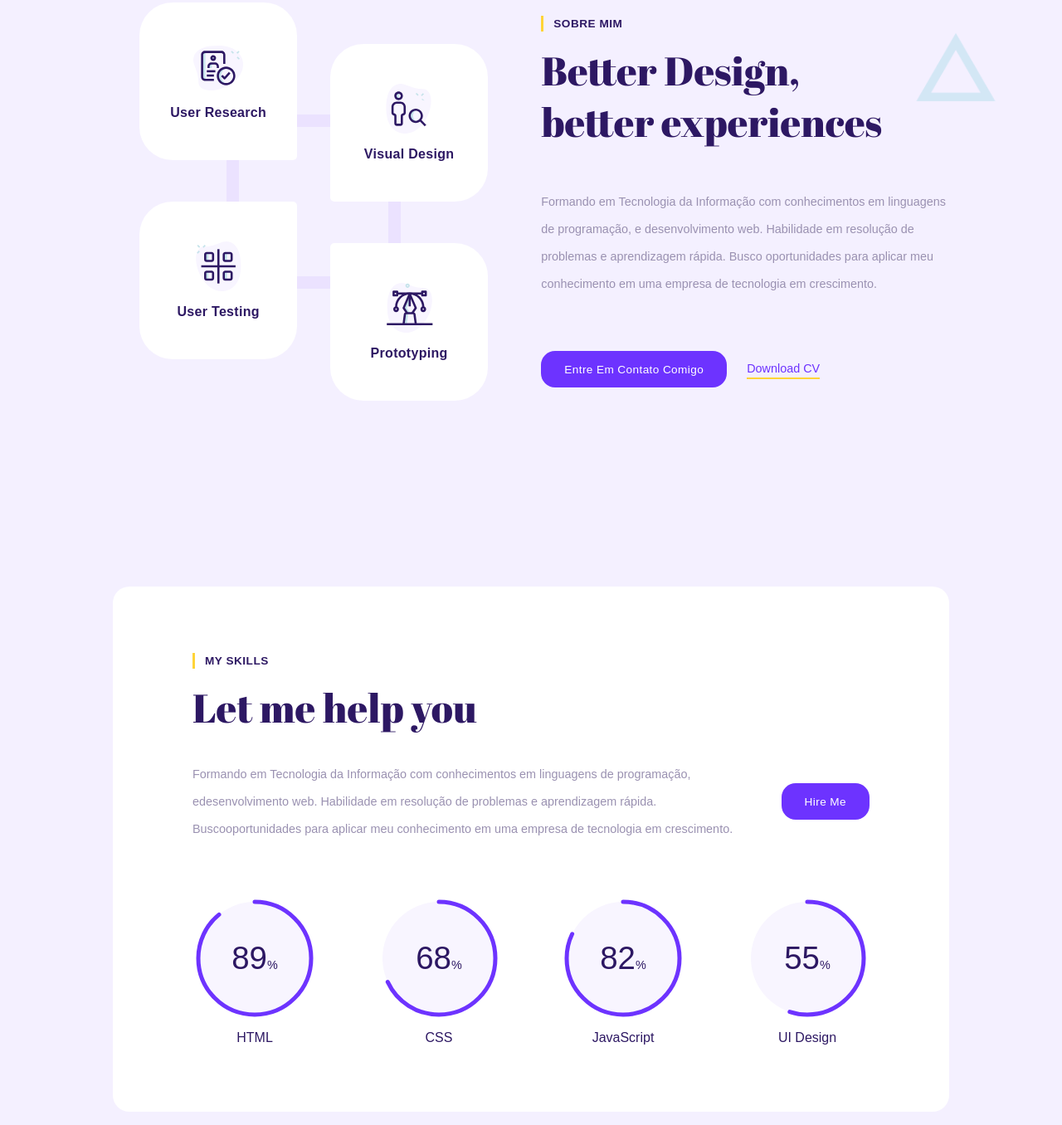
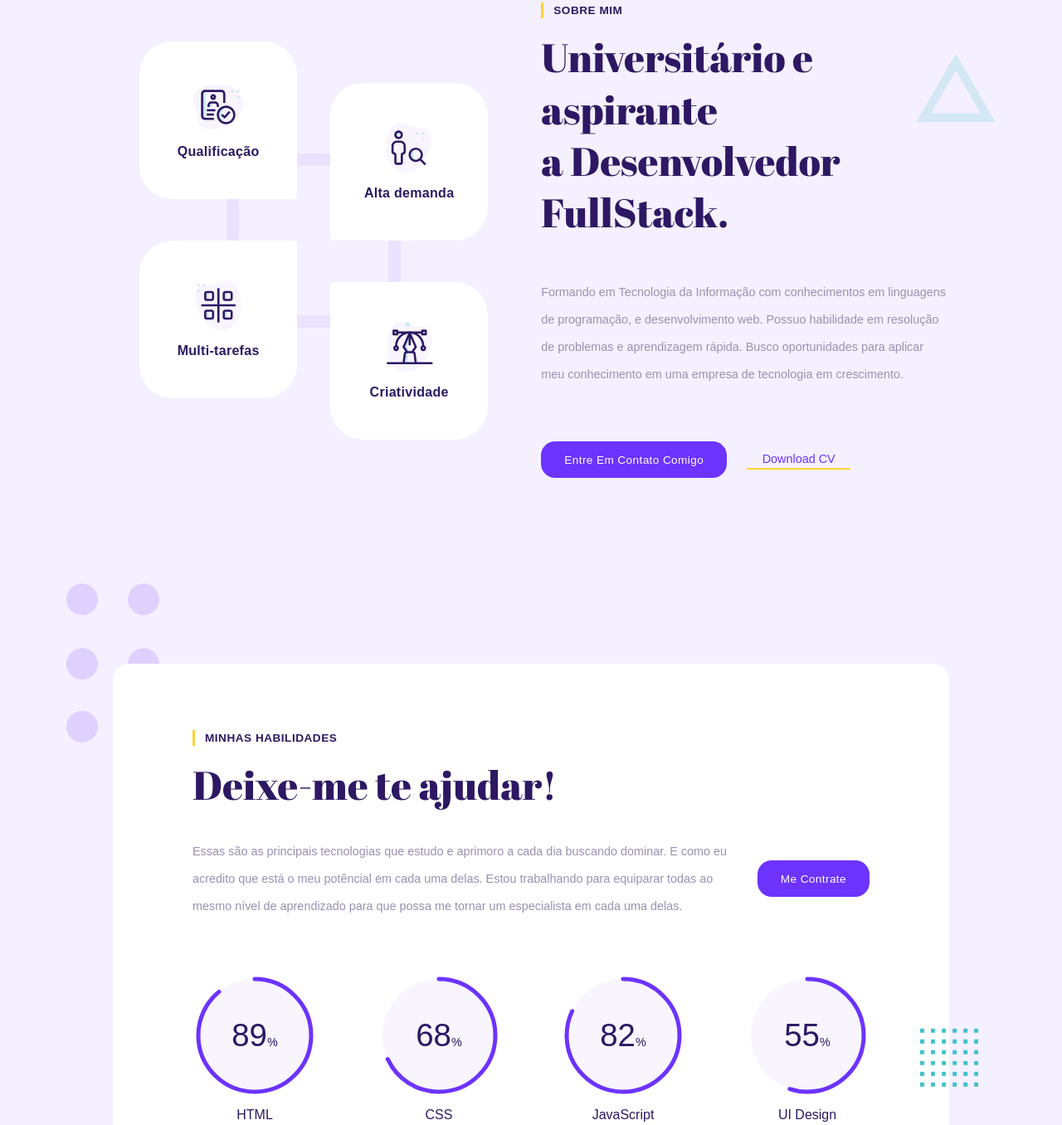
Before and after one commit to samuelalvesdev/portfolio, a plain HTML site: page index.html in a window 1280 px wide. Shown: the part 949-2305 px from the top of the page at 83% size. Drawn offline with nearby package versions, Linux system fonts and the light colour scheme.

Commit message:
atualizações do projeto

```diff
--- a/index.html
+++ b/index.html
@@ -43,7 +43,7 @@
             <img src="./assets/square1.png" class="shape square" alt="">
             <div class="container">
                 <div class="showcase-info">
-                    <h3 class="sub-heading">Dev Frontend</h3>
+                    <h3 class="sub-heading">Dev FullStack</h3>
                     <h1 class="heading">Samuel Alves</h1>
                     <p class="text">Aqui você encontra meu material. Vamos trabalhar juntos!
                     </p>
@@ -153,7 +153,7 @@
                 </path>
               </g>
                         </svg>
-                        <h3>User Research</h3>
+                        <h3>Qualificação</h3>
                     </div>
                     <div class="about-card">
                         <svg class="icon" xmlns="http://www.w3.org/2000/svg" xmlns:xlink="http://www.w3.org/1999/xlink"
@@ -220,7 +220,7 @@
                           <path d="M356.28,376.31l15.59-15.59l60.68,60.68l-15.59,15.59L356.28,376.31z"></path>
                         </g>
                         </svg>
-                      <h3>Visual Design</h3>
+                      <h3>Alta demanda</h3>
                     </div>
                     <div class="about-card">
                         <svg class="icon" xmlns="http://www.w3.org/2000/svg" xmlns:xlink="http://www.w3.org/1999/xlink"
@@ -307,7 +307,7 @@
                 </path>
               </g>
                         </svg>
-                        <h3>User Testing</h3>
+                        <h3>Multi-tarefas</h3>
                     </div>
                     <div class="about-card">
                         <svg class="icon" xmlns="http://www.w3.org/2000/svg" xmlns:xlink="http://www.w3.org/1999/xlink"
@@ -371,13 +371,13 @@
               </path>
               <path class="st2" d="M27.63,414.02H498v22.05H27.63V414.02z"></path>
                         </svg>
-                        <h3>Prototyping</h3>
+                        <h3>Criatividade</h3>
                     </div>
                 </div>
                     <div class="about-info">
                         <h3 class="sub-heading">Sobre mim</h3>
-                    <h1 class="heading">Better Design,<br>better experiences</h1>
-                    <p class="text">Formando em Tecnologia da Informação com conhecimentos em linguagens de programação, e desenvolvimento web. Habilidade em resolução de problemas e aprendizagem rápida. Busco oportunidades para aplicar meu conhecimento em uma empresa de tecnologia em crescimento.
+                    <h1 class="heading">Universitário e aspirante<br>a Desenvolvedor FullStack.</h1>
+                    <p class="text">Formando em Tecnologia da Informação com conhecimentos em linguagens de programação, e desenvolvimento web. Possuo habilidade em resolução de problemas e aprendizagem rápida. Busco oportunidades para aplicar meu conhecimento em uma empresa de tecnologia em crescimento.
                     </p>
                     <div class="cta">
                         <a href="mailto:samuel.alvessouza@ufrpe.br" class="btn">Entre em contato Comigo</a>
@@ -392,13 +392,13 @@
             <div class="container">
                 <div class="skills-box">
                     <div class="box-heading">
-                        <h3 class="sub-heading">My Skills</h3>
-                        <h1 class="heading">Let me help you</h1>
+                        <h3 class="sub-heading">Minhas Habilidades</h3>
+                        <h1 class="heading">Deixe-me te ajudar!</h1>
                         <div class="box-desc">
                         <p class="text">
-                            Formando em Tecnologia da Informação com conhecimentos em linguagens de programação, edesenvolvimento web. Habilidade em resolução de problemas e aprendizagem rápida. Buscooportunidades para aplicar meu conhecimento em uma empresa de tecnologia em crescimento.
+                            Essas são as principais tecnologias que estudo e aprimoro a cada dia buscando dominar. E como eu acredito que está o meu potêncial em cada uma delas. Estou trabalhando para equiparar todas ao mesmo nível de aprendizado para que possa me tornar um especialista em cada uma delas.
                         </p>
-                        <a href="#" class="btn">Hire me</a>
+                        <a href="https://www.linkedin.com/in/samuel-alves-96813620b/" target="_blank" class="btn">Me Contrate</a>
                         </div>
                     </div>
                     <div class="skills-wrap">
@@ -452,6 +452,8 @@
                       </div>
 
                     </div>
+                    <img src="./assets/dots.png" class="shape dots">
+                    <img src="./assets/square1.png" class="shape square">
                 </div>
             </div>
         </section>
--- a/style.css
+++ b/style.css
@@ -120,6 +120,8 @@ ul {
     color: #fff;
     font-size: 0.85rem;
     letter-spacing: 0.4px;
+    min-width: 125px;
+    text-align: center;
     text-transform: capitalize;
     transition: 0.3s;
 }
@@ -487,6 +489,7 @@ header.scrolled .logo{
     padding: 5rem 6rem;
     border-radius: 20px;
     width: 100%;
+    position: relative;
 
 }
 .box-desc{
@@ -562,3 +565,20 @@ header.scrolled .logo{
     font-size: 1rem;
 
 }
+
+.skills .dots{
+    position: absolute;
+    left: 0;
+    top: 0;
+    transform: translate(-50%,-50%);
+    z-index: -1;
+
+}
+.skills .square {
+    position: absolute;
+    left: 100%;
+    top: 75%;
+    transform: translate(-50%,-50%);
+
+
+}
```
